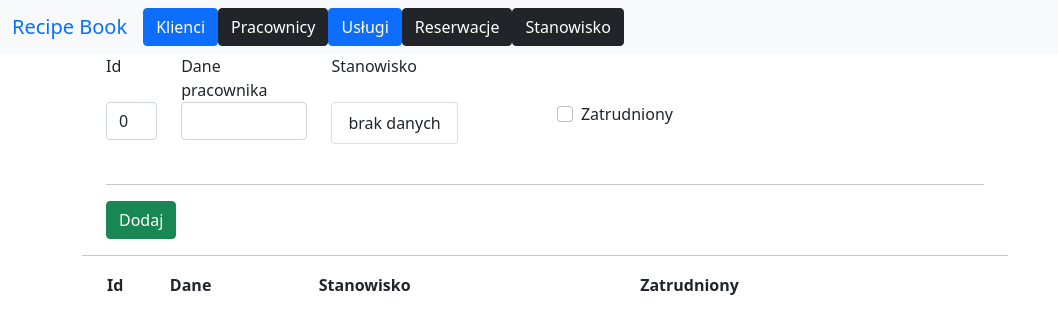
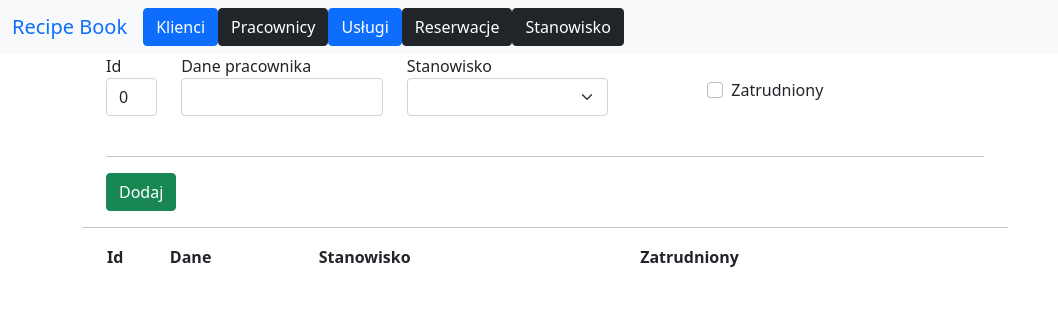
Before and after one commit to marcinJ81/salonFrAngular, an Angular app: page /employee in a window 1280 px wide. Shown: the top 334 px of the page, without its empty margins (0-1058 px from the left). Built offline with nearby package versions, Linux system fonts and the light colour scheme.

Commit message:
add combo with jobposition to new employee

```diff
--- a/src/app/app.module.ts
+++ b/src/app/app.module.ts
@@ -42,7 +42,6 @@ import { AppRoutingModule } from './app-routing.module';
   ],
   providers: [
               ClientServices,
-              //CounterServices,
               EmployeeService,
               JobPositionService
               ],
--- a/src/app/employee/employee.component.html
+++ b/src/app/employee/employee.component.html
@@ -3,10 +3,10 @@
         <div class="col-md-1">
             <label >Id</label>
         </div>
-        <div class="col-md-2">
+        <div class="col-md-3">
             <label >Dane pracownika</label>
         </div>
-        <div class="col-md-2">
+        <div class="col-md-3">
             <label >Stanowisko</label>
         </div>
     </div>
@@ -14,20 +14,15 @@
         <div class="col-md-1">
             <input type="number" class="form-control" id="clId-input"  [defaultValue]="0" >
         </div>
-        <div class="col-md-2">
+        <div class="col-md-3">
             <input type="text" class="form-control" id="name-input" #empNameInput >
         </div>
-        <div class="col-md-2">
+        <div class="col-md-3">
             <div class="dropdown">
-               <!-- <button type="button" class="btn btn-primary dropdown-toggle" data-bs-toggle="dropdown">
-                    Dropdown button
-                  </button>
-                <ul class="dropdown-menu" *ngFor="let job of jobPositionList">
-                    <li><a class="dropdown-item" href="#" >{{job.position_title}}}</a></li>
-                </ul>-->
-                <ul class="list-group" *ngFor="let job of jobPositionList">
-                    <li class="list-group-item">{{job.position_title}}</li>
-                </ul>
+                <select class="form-select"  [ngModel]="jobPosition_id" (ngModelChange)="SelectedItem($event)">
+                    <option value="0">Wybierz</option>
+                    <option *ngFor="let job of jobPositionList" [ngValue]="job.position_id">{{job.position_title}}</option>
+                </select>
             </div>
            <!--<input type="text" class="form-control" id="sname-input" #empPositionInput>-->
 
--- a/src/app/employee/employee.component.ts
+++ b/src/app/employee/employee.component.ts
@@ -1,4 +1,4 @@
-import { Component, OnInit, ViewChild,ElementRef ,DoCheck} from '@angular/core';
+import { Component, OnInit, ViewChild,ElementRef ,DoCheck, Input, Output,EventEmitter} from '@angular/core';
 import { EmployeeModel } from '../Model/Employee.model';
 import { JobPositionModel } from '../Model/JobPosition.model';
 import { EmployeeService } from '../service/employee.service';
@@ -11,22 +11,21 @@ import { JobPositionService } from '../service/jobPosition.service';
   ,styleUrls: ['./employee.component.css']
   ,providers: [CounterServices]
 })
-export class EmployeeComponent implements OnInit,DoCheck {
+export class EmployeeComponent implements OnInit {
   @ViewChild('empNameInput',{static:false}) empNameInput: ElementRef;
   @ViewChild('empPositionInput',{static:false}) empPositionInput: ElementRef;
   empHiredInput: boolean = false;
   employeeId: number;
   jobPositionList: JobPositionModel[] = [];
+  jobPosition_id: number ;
+
 
   constructor(
     private employeeServ: EmployeeService,
     private counterService: CounterServices,
     private jobService: JobPositionService) { }
 
-  ngDoCheck(){
-   // this.jobPositionList = this.jobService.getAllJobPosition();
-   // console.log("ngDoCheck " + this.jobPositionList.length);
-  }
+
 
   ngOnInit(): void {
     this.jobPositionList = this.jobService.getAllJobPosition();
@@ -39,15 +38,22 @@ export class EmployeeComponent implements OnInit,DoCheck {
     if(this.employeeId === 0)
       this.counterService.incrementId();
     this.counterService.setCountNumber(this.employeeId);
-    console.log("new employee: " + this.empHiredInput);
+
 
     let employee: EmployeeModel = new EmployeeModel(
       this.counterService.counter,
       this.empNameInput.nativeElement.value,
-      this.jobPositionList[0],
+     this.jobService.getJobPosition(this.jobPosition_id),
       this.empHiredInput
       );
     this.employeeServ.addNewEmployee(employee);
   }
 
+  SelectedItem(jobPos_id : number){
+    console.log("jobPos_id  " + jobPos_id);
+
+
+      this.jobPosition_id = jobPos_id;
+  }
+
 }
--- a/src/app/service/jobPosition.service.ts
+++ b/src/app/service/jobPosition.service.ts
@@ -30,8 +30,9 @@ export class JobPositionService{
         return this.jobRow[this.jobRow.length-1].position_id;
     }
 
-    getJobPosition(index: number): string{
-        return this.jobRow[index].position_title;
+    getJobPosition(index: number): JobPositionModel{
+        return this.jobRow.slice().find(x => x.position_id === index);
     }
 
+
 }
```
